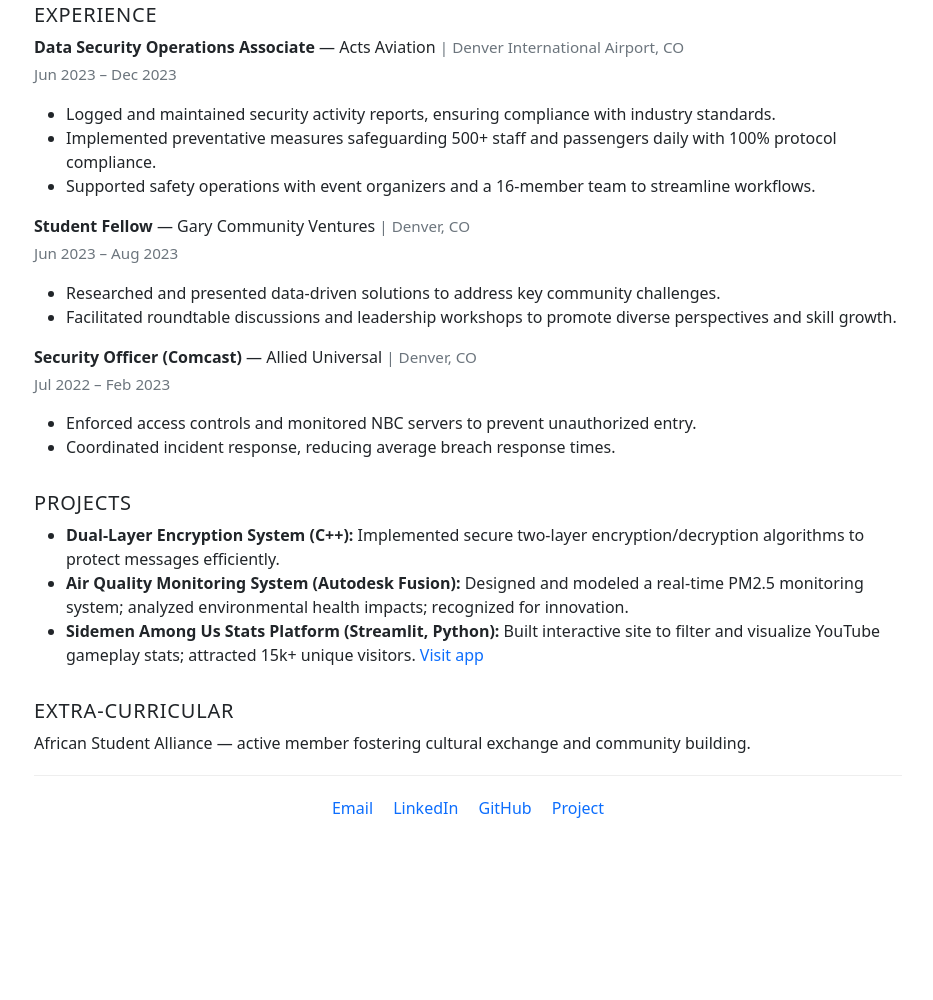
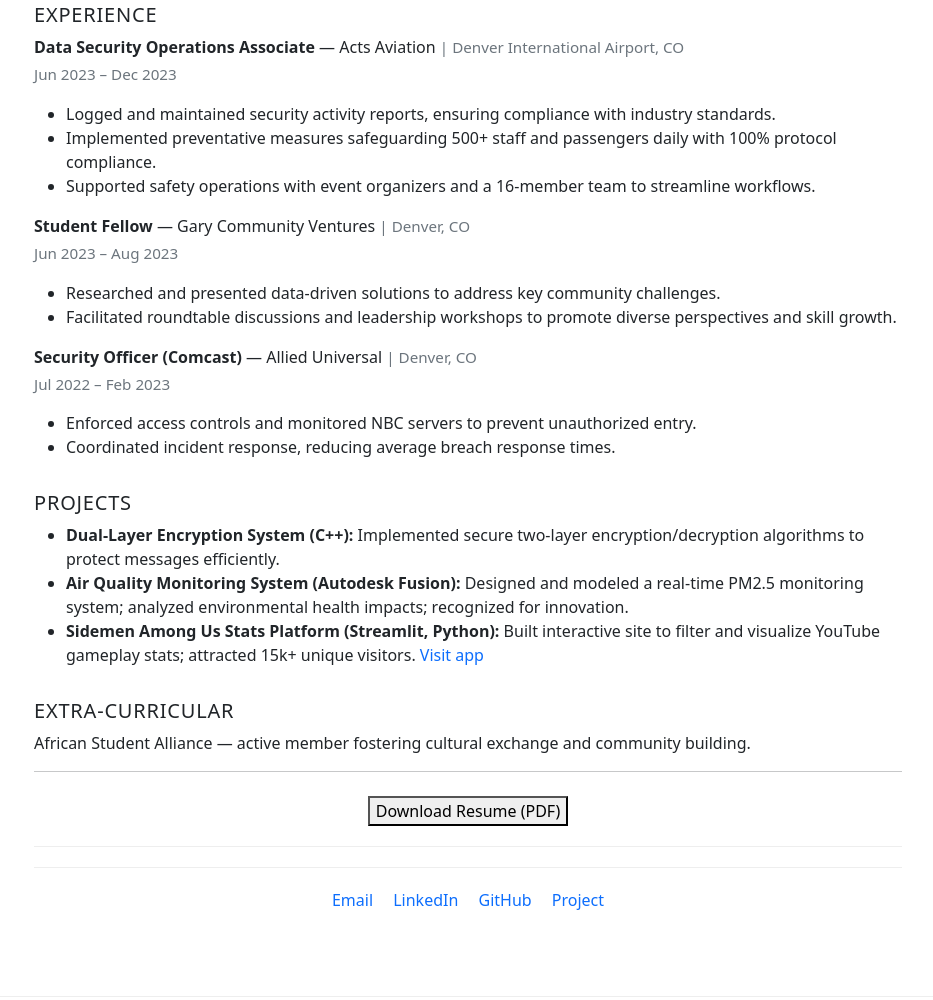
Before and after one commit to Abe-neazer/About-Me, a plain HTML site: page resume.html in a window 1280 px wide. Shown: the part 726-1726 px from the top of the page, without its empty margins (172-1105 px from the left). Before the commit the page ends 1610 px from the top, so only its background shows below. Drawn offline with nearby package versions, Linux system fonts and the light colour scheme.

Commit message:
Add download button for resume PDF

```diff
--- a/resume.html
+++ b/resume.html
@@ -232,6 +232,20 @@
         </p>
       </section>
 
+      <!-- Download Resume Button -->
+      <hr />
+
+      <section align="center" style="margin-top: 1.5rem">
+        <a
+          href="Abe-final_resume.pdf"
+          target="_blank"
+          download="Abeneazer_Getachew_Resume.pdf"
+        >
+          <button>Download Resume (PDF)</button>
+        </a>
+      </section>
+
+      <div class="divider"></div>
       <div class="divider"></div>
 
       <!-- Footer contact row -->
@@ -263,3 +277,4 @@
     <script src="https://cdn.jsdelivr.net/npm/bootstrap@5.3.2/dist/js/bootstrap.bundle.min.js"></script>
   </body>
 </html>
+<div class="divider"></div>
```
